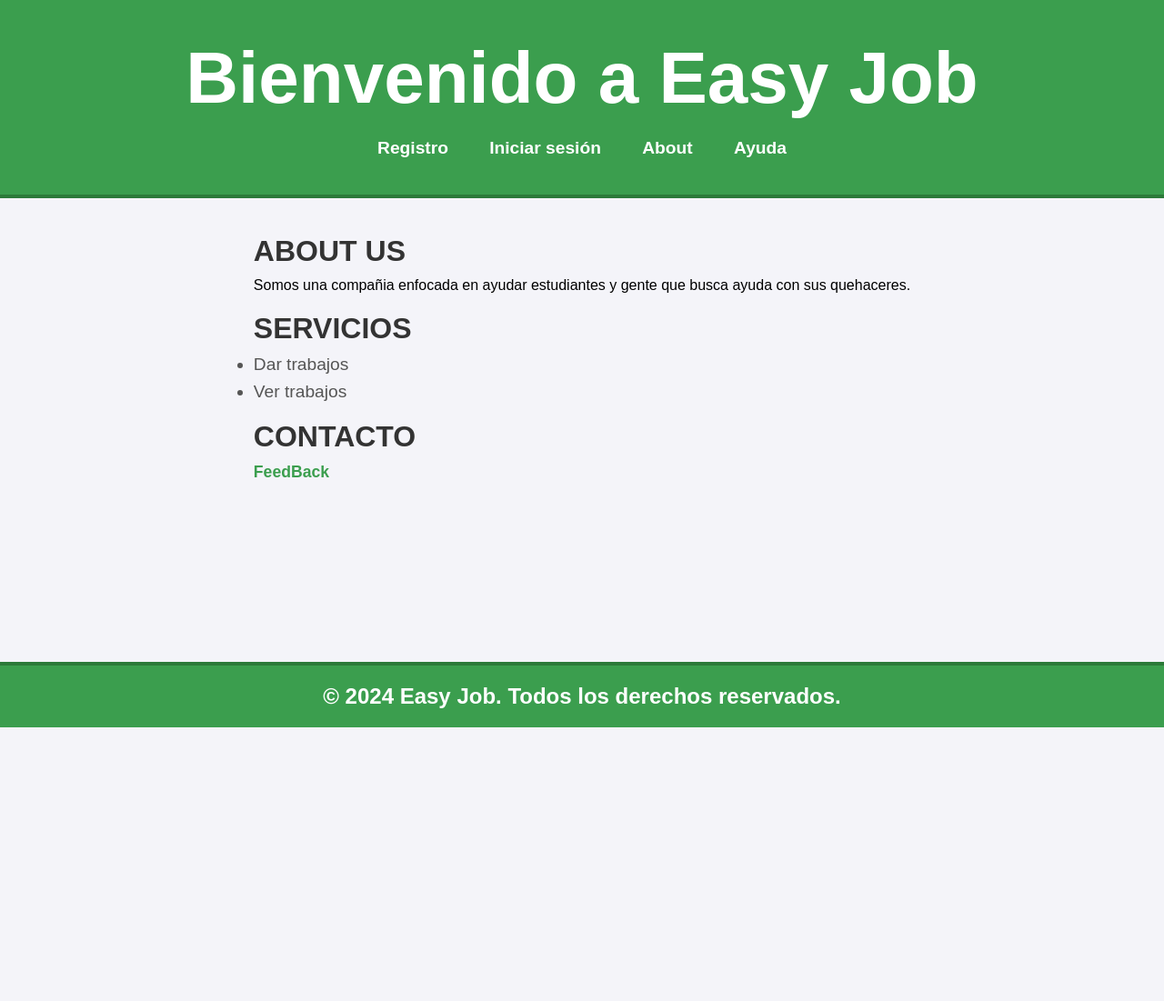
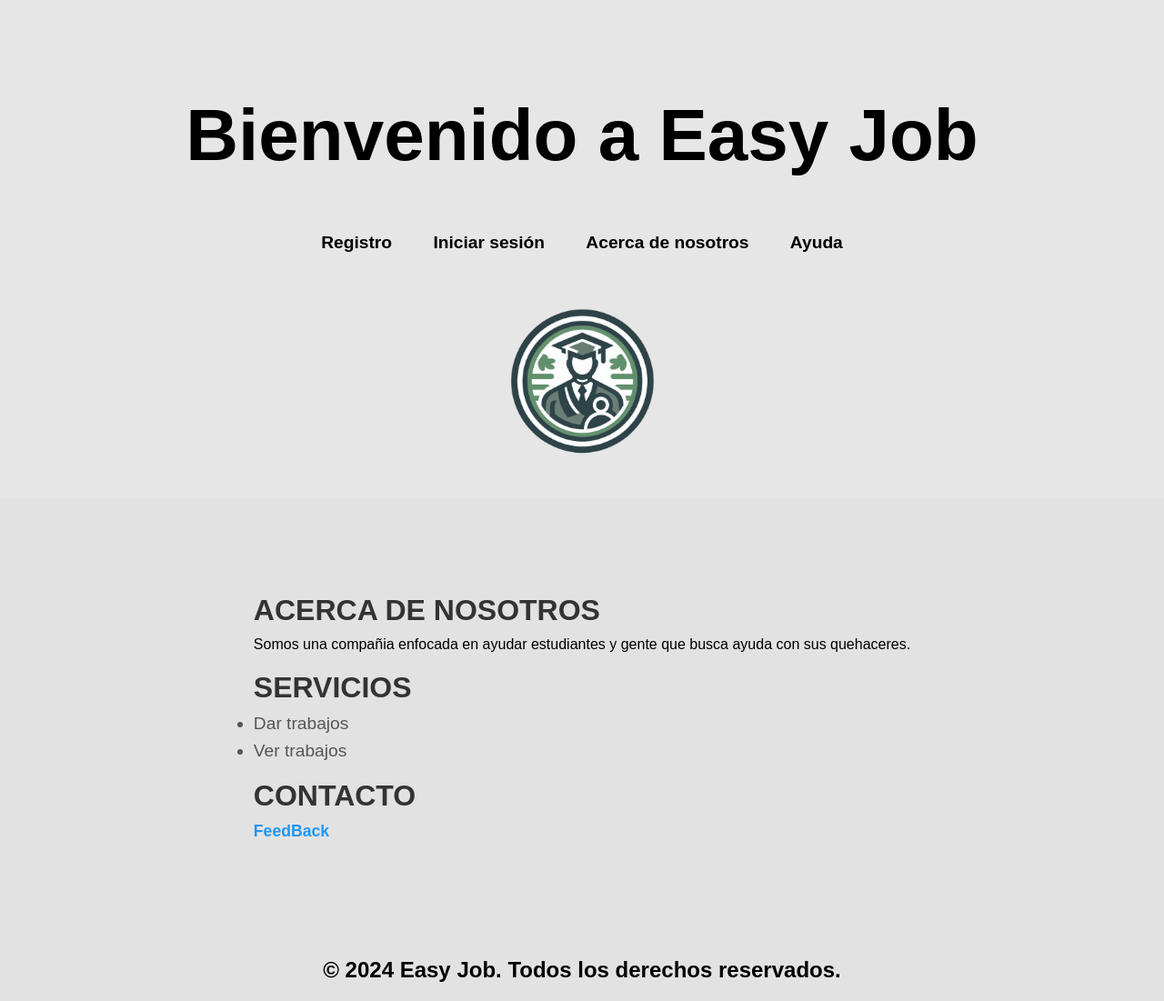
Before and after one commit to AldoOrejas/Integrador, a Flask app: page / in a window 1280 px wide. Shown: the whole page at 91% size. Before the commit the page ends 800 px from the top, so only its background shows below. Run offline with Flask 3, Linux system fonts and the light colour scheme; some libraries are stand-ins or nearby versions.

Commit message:
CAMBIOS DE COLORES
Quité el verde del home y lo hice mas simple, además agregué el logo y eliminé los colores llamativos de los perfiles

```diff
--- a/Integrador-back/app/static/CSS/home.css
+++ b/Integrador-back/app/static/CSS/home.css
@@ -9,28 +9,35 @@
 html, body {
     height: 100%;
     font-family: Arial, sans-serif;
-    background-color: #f4f4f9;  /* Fondo suave para no ser completamente blanco */
+    background-color: #e2e2e2;
 }
 
 /* Estilos del header */
 header {
-    background-color: #3b9e4e; /* Verde metálico más fuerte */
-    color: white;
-    padding: 40px;
+    background-color: #e6e6e6;
+    color: black;
+    padding: 30px;
     text-align: center;
     font-size: 2.5rem;
     font-weight: bold;
     width: 100%;
     box-sizing: border-box;
     margin-left: 0;
-    border-bottom: 4px solid #2c7a39;  /* Añadimos una línea inferior */
+}
+
+.lg{
+    margin-top:4%;
+}
+
+h1{
+    margin-top: 6%;
 }
 
 /* Estilo para el menú de navegación */
 nav ul {
     list-style-type: none;
     padding: 0;
-    margin-top: 20px; /* Separación de la barra de navegación */
+    margin-top: 5%; /* Separación de la barra de navegación */
 }
 
 nav ul li {
@@ -39,20 +46,20 @@ nav ul li {
 }
 
 nav ul li a {
-    color: white;
+    color: black;
     text-decoration: none;
     font-size: 1.2rem;
     transition: color 0.3s ease; /* Suavizamos la transición del color */
 }
 
 nav ul li a:hover {
-    color: #a8e3a1;  /* Un verde más claro cuando el cursor pasa */
+    color: #2196f3;  /* Un verde más claro cuando el cursor pasa */
 }
 
 /* Botones con estilo metálico */
 button, .btn {
-    background-color: #2c7a39;  /* Verde metálico */
-    border: 2px solid #218738;  /* Verde un poco más oscuro para los bordes */
+    background-color: #ffffff;
+    border: 2px solid #ffffff;
     padding: 10px 20px;
     font-size: 1.2rem;
     color: white;
@@ -64,8 +71,8 @@ button, .btn {
 }
 
 button:hover, .btn:hover {
-    background-color: #4CAF50;  /* Verde más brillante cuando se pasa el cursor */
-    border-color: #3b9e4e;  /* Alineado con el cambio del fondo */
+    background-color: #e2e2e2;  /* Verde más brillante cuando se pasa el cursor */
+    border-color: #e2e2e2;  /* Alineado con el cambio del fondo */
     box-shadow: 0px 5px 15px rgba(0, 0, 0, 0.2);  /* Efecto de sombra para dar un toque más profesional */
 }
 
@@ -84,6 +91,8 @@ main {
     padding: 20px;
     flex: 1;
     max-width: 1200px;
+    margin-top: 8%;
+    margin: 5%;
 }
 
 /* Secciones con márgenes para separar cada bloque */
@@ -102,22 +111,22 @@ h2 {
 /* Estilo de los enlaces de contacto */
 #we {
     text-decoration: none;
-    color: #3b9e4e;
+    color: #2196f3;
     font-weight: bold;
     font-size: 1.1rem;
     transition: color 0.3s ease;
 }
 
 #we:hover {
-    color: #2c7a39;  /* Cambio de color cuando se pasa el cursor */
+    color: #e2e2e2;  /* Cambio de color cuando se pasa el cursor */
 }
 
 /* Estilo del footer */
 footer {
     text-align: center;
     padding: 20px;
-    background-color: #3b9e4e;
-    color: white;
+    background-color: #e2e2e2;
+    color: black;
     position: relative;
     width: 100%;
     bottom: 0;
@@ -125,7 +134,7 @@ footer {
     font-weight: bold;
     box-sizing: border-box;
     margin-left: 0;
-    border-top: 4px solid #2c7a39;
+    border-top: 4px solid #e2e2e2;
 }
 
 footer p {
--- a/Integrador-back/app/templates/Profile.html
+++ b/Integrador-back/app/templates/Profile.html
@@ -59,7 +59,7 @@
                     <!-- Contenedor para centrar los botones -->
                     <div class="text-center mt-4">
                         <!-- Botón para actualizar información -->
-                        <button type="submit" class="btn btn-success mt-3">Actualizar Información</button>
+                        <button type="submit" class="btn btn-primary mt-3">Actualizar Información</button>
                         <!-- Botón para eliminar la cuenta -->
                         <button type="submit" name="delete_account" class="btn btn-danger mt-3">Eliminar Cuenta</button>
                     </div>
--- a/Integrador-back/app/templates/home.html
+++ b/Integrador-back/app/templates/home.html
@@ -5,26 +5,26 @@
     <meta name="viewport" content="width=device-width, initial-scale=1.0">
     <title>Página de Inicio - Easy Job</title>
     <link rel="stylesheet" href="../static/CSS/home.css">
-</head>
-<body>
     <header>
         <h1>Bienvenido a Easy Job</h1>
         <nav>
             <ul>
                 <li><a href="{{ url_for('signup_page') }}">Registro</a></li>
                 <li><a href="{{ url_for('login_page') }}">Iniciar sesión</a></li>
-                <li><a href="#about">About</a></li>
+                <li><a href="#about">Acerca de nosotros</a></li>
                 <li><a href="#help">Ayuda</a></li>
             </ul>
         </nav>
+        <img class="lg" src="../static/Images/logo.png" width="15%">
     </header>
+</head>
+<body>
 
     <main>
         <section id="about">
-            <h2>About Us</h2>
+            <h2>Acerca de nosotros</h2>
             <p>Somos una compañia enfocada en ayudar estudiantes y gente que busca ayuda con sus quehaceres.</p>
         </section>
-
         <section id="services">
             <h2>Servicios</h2>
             <ul>
@@ -32,13 +32,11 @@
                 <li>Ver trabajos</li>
             </ul>
         </section>
-
         <section id="contact">
             <h2>Contacto</h2>
             <a id="we" href="mailto:metalmario777kojimas@hotmail.com">FeedBack</a>
         </section>
     </main>
-
     <footer>
         <p>&copy; 2024 Easy Job. Todos los derechos reservados.</p>
     </footer>
--- a/Integrador-back/app/templates/profileother.html
+++ b/Integrador-back/app/templates/profileother.html
@@ -57,7 +57,7 @@
                     <!-- Contenedor para centrar los botones -->
                     <div class="text-center mt-4">
                         <!-- Botón para actualizar información -->
-                        <button type="submit" class="btn btn-success mt-3">Actualizar información</button>
+                        <button type="submit" class="btn btn-primary mt-3">Actualizar información</button>
                         <!-- Botón para eliminar la cuenta -->
                         <button type="submit" name="delete_account" class="btn btn-danger mt-3">Eliminar Cuenta</button>
                     </div>
```
Also changed, not shown: Integrador-back/app/static/CSS/Style.css (+6 -6 lines), Integrador-back/app/static/Images/logo.png (added).
